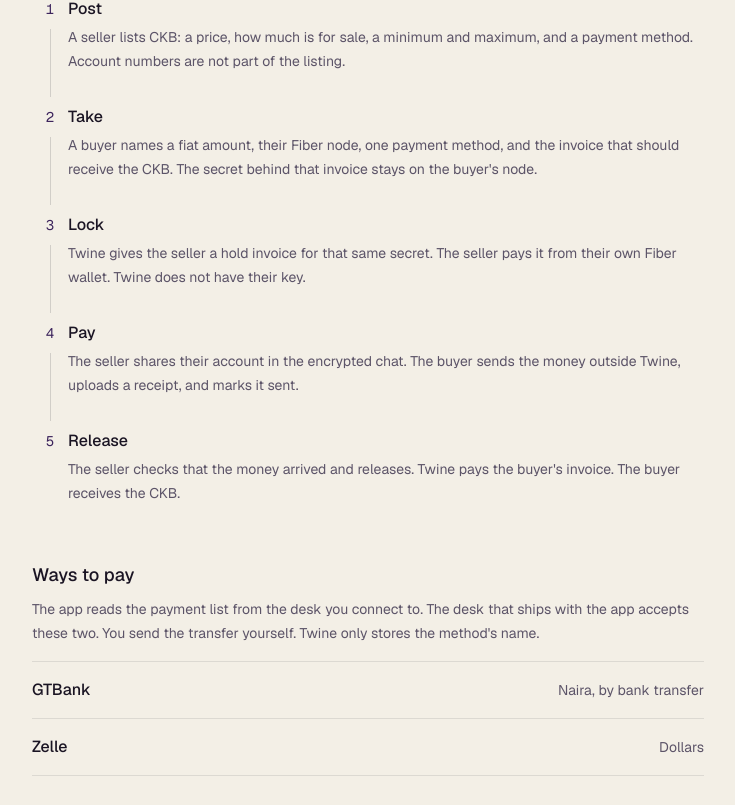
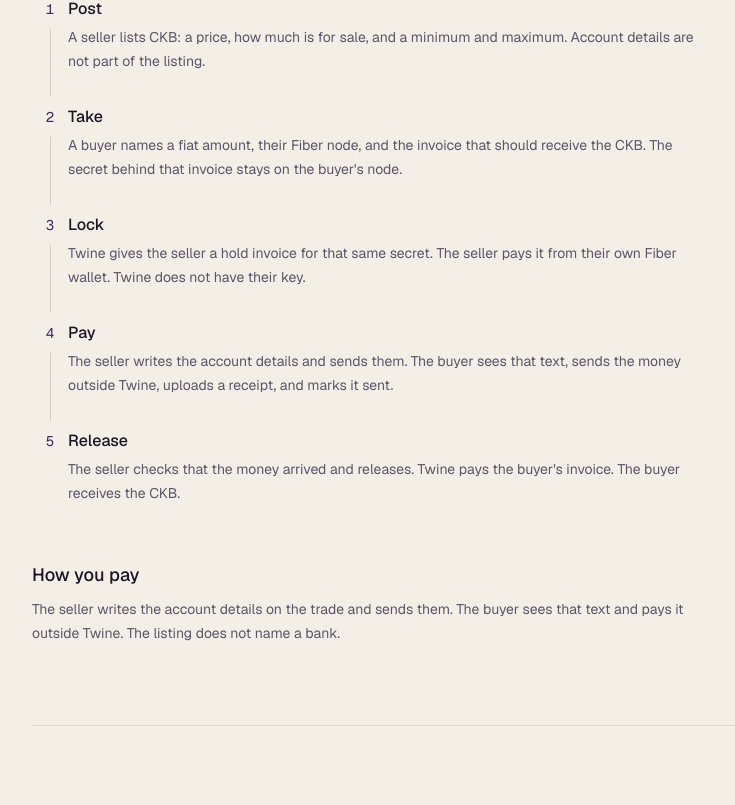
Before and after one commit to chukwuma619/twine-web, a Next.js app: page / in a window 1280 px wide. Shown: the part 1315-2120 px from the top of the page, without its empty margins (120-855 px from the left). Built offline with nearby package versions, Linux system fonts and the light colour scheme; no server answers.

Commit message:
Revise payment instructions on homepage for clarity; update trade steps to remove account details from listings and enhance user understanding of payment processes.

```diff
--- a/app/page.tsx
+++ b/app/page.tsx
@@ -103,17 +103,13 @@ export default async function Home() {
             </ol>
 
             <h3 className="mt-14 text-lg font-medium text-[#1a1423]">
-              Ways to pay
+              How you pay
             </h3>
             <p className="mt-2 max-w-2xl text-sm leading-6 text-[#5c5468]">
-              The app reads the payment list from the desk you connect to. The
-              desk that ships with the app accepts these two. You send the
-              transfer yourself. Twine only stores the method&apos;s name.
+              The seller writes the account details on the trade and sends
+              them. The buyer sees that text and pays it outside Twine. The
+              listing does not name a bank.
             </p>
-            <ul className="mt-4 max-w-2xl divide-y divide-[#1a1423]/10 border-y border-[#1a1423]/10">
-              <Pay method="GTBank" detail="Naira, by bank transfer" />
-              <Pay method="Zelle" detail="Dollars" />
-            </ul>
           </Section>
 
           <Section id="coins" kicker="The coins" title="Who holds the money">
@@ -232,11 +228,11 @@ const navLink =
 const tradeSteps = [
   {
     title: "Post",
-    body: "A seller lists CKB: a price, how much is for sale, a minimum and maximum, and a payment method. Account numbers are not part of the listing.",
+    body: "A seller lists CKB: a price, how much is for sale, and a minimum and maximum. Account details are not part of the listing.",
   },
   {
     title: "Take",
-    body: "A buyer names a fiat amount, their Fiber node, one payment method, and the invoice that should receive the CKB. The secret behind that invoice stays on the buyer's node.",
+    body: "A buyer names a fiat amount, their Fiber node, and the invoice that should receive the CKB. The secret behind that invoice stays on the buyer's node.",
   },
   {
     title: "Lock",
@@ -244,7 +240,7 @@ const tradeSteps = [
   },
   {
     title: "Pay",
-    body: "The seller shares their account in the encrypted chat. The buyer sends the money outside Twine, uploads a receipt, and marks it sent.",
+    body: "The seller writes the account details and sends them. The buyer sees that text, sends the money outside Twine, uploads a receipt, and marks it sent.",
   },
   {
     title: "Release",
@@ -309,11 +305,11 @@ const questions: { q: string; a: string }[] = [
   },
   {
     q: "What if I lock coins and they never pay?",
-    a: "You do not release. Fifteen minutes after the lock, the trade starts returning your CKB. Fiber completes that return when the hold ends.",
+    a: "You do not release. The hold returns your CKB when it ends. A release has to start at least 30 minutes before then.",
   },
   {
     q: "What moves inside Twine?",
-    a: "The listing, the steps, and the chat. The money moves on GTBank or Zelle. The CKB moves on Fiber, between wallets you and the other person control.",
+    a: "The listing, the steps, and the chat. The money moves however the seller asked to be paid. The CKB moves on Fiber, between wallets you and the other person control.",
   },
 ];
 
@@ -390,15 +386,6 @@ function Step({
   );
 }
 
-function Pay({ method, detail }: { method: string; detail: string }) {
-  return (
-    <li className="flex items-baseline justify-between gap-6 py-4">
-      <span className="font-medium text-[#1a1423]">{method}</span>
-      <span className="text-sm text-[#5c5468]">{detail}</span>
-    </li>
-  );
-}
-
 function External({ href, children }: { href: string; children: ReactNode }) {
   return (
     <a href={href} target="_blank" rel="noreferrer" className={textLink}>
```
